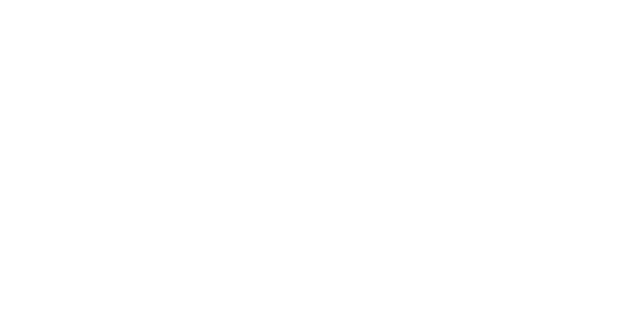
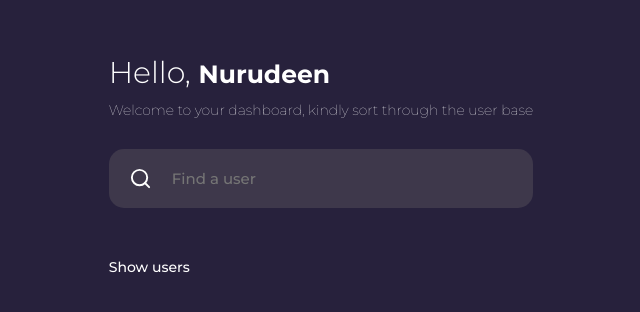
Before and after one commit to Nurmalee/github-pages-my-users-app-react, a React (Create React App) app: page / in a window 1280 px wide. Shown: the part 220-532 px from the top of the page, without its empty margins (319-959 px from the left). Built offline with nearby package versions, Linux system fonts and the light colour scheme.

Commit message:
created part of dashboard left component

```diff
--- a/src/App.js
+++ b/src/App.js
@@ -1,9 +1,10 @@
 import './App.css';
+import Dashboard from './Components/Dashboard';
 
 function App() {
   return (
     <div className="app">
-
+      <Dashboard />
     </div>
   );
 }
--- /dev/null
+++ b/src/Components/Dashboard.css
@@ -0,0 +1,71 @@
+.dashboard {
+    /* min-height: 100vh; */
+    box-sizing: border-box;
+}
+
+.dashboard__left {
+    min-height: 100vh;
+    box-sizing: border-box;
+    flex: 0.55;
+    display: grid;
+    justify-content: center;
+    align-content: center;
+    margin: auto;
+    box-sizing: border-box;
+    padding: 20px;
+    align-items: center;
+    color: white;
+}
+
+.dashboard__left-title > h3 {
+    font-size: 30px;
+    font-weight: 300;
+    padding-bottom: 10px;
+}
+
+.dashboard__left-title > h3 > span {
+    font-size: 25px;
+    font-weight: 700;
+}
+
+.dashboard__left-title > p {
+    font-size: 14px;
+    font-weight: 100;
+    padding-bottom: 30px;
+}
+
+.form-control {
+    padding: 10px 20px;
+    border-radius: 15px;
+    background-color: rgb(62, 56, 75);
+    display: flex;
+    align-items: center;
+}
+
+.form-control input[type="text"] {
+    flex: 1;
+    height: 100%;
+    width: 100%;
+    margin-left: 10px;
+    padding: 10px;
+    background-color: inherit;
+    color: white;
+    border: none;
+    outline: none;
+    font-size: 15px;
+    font-weight: 500;
+}
+
+.form-control__searchIcon {
+    background-color: inherit;
+    color: white;
+    height: 23px !important;
+    width: 23px !important;
+}
+
+.dashboard__left-users > h3 {
+    font-weight: 500;
+    margin-top: 50px;
+    margin-bottom: 30px;
+    font-size: 14px;
+}
--- /dev/null
+++ b/src/Components/Dashboard.js
@@ -0,0 +1,29 @@
+import React, { useState } from 'react';
+import './Dashboard.css';
+import { FiSearch } from 'react-icons/fi';
+
+function Dashboard() {
+    return (
+        <div className="dashboard">
+            <div className="dashboard__left">
+                <div className="dashboard__left-title">
+                    <h3>Hello, <span> Nurudeen </span></h3>
+                    <p>Welcome to your dashboard, kindly sort through the user base</p>
+                </div>
+                <form>
+                    <div className="form-control">
+                        <FiSearch className="form-control__searchIcon"/>
+                        <input type="text" placeholder="Find a user"/>
+                    </div>
+                </form>
+                <div className="dashboard__left-users">
+                    <h3>Show users</h3>
+
+                </div>
+            </div>
+
+        </div>
+    )
+}
+
+export default Dashboard
```
Also changed, not shown: 1 other file (tests, documents, lock files or other folders).
